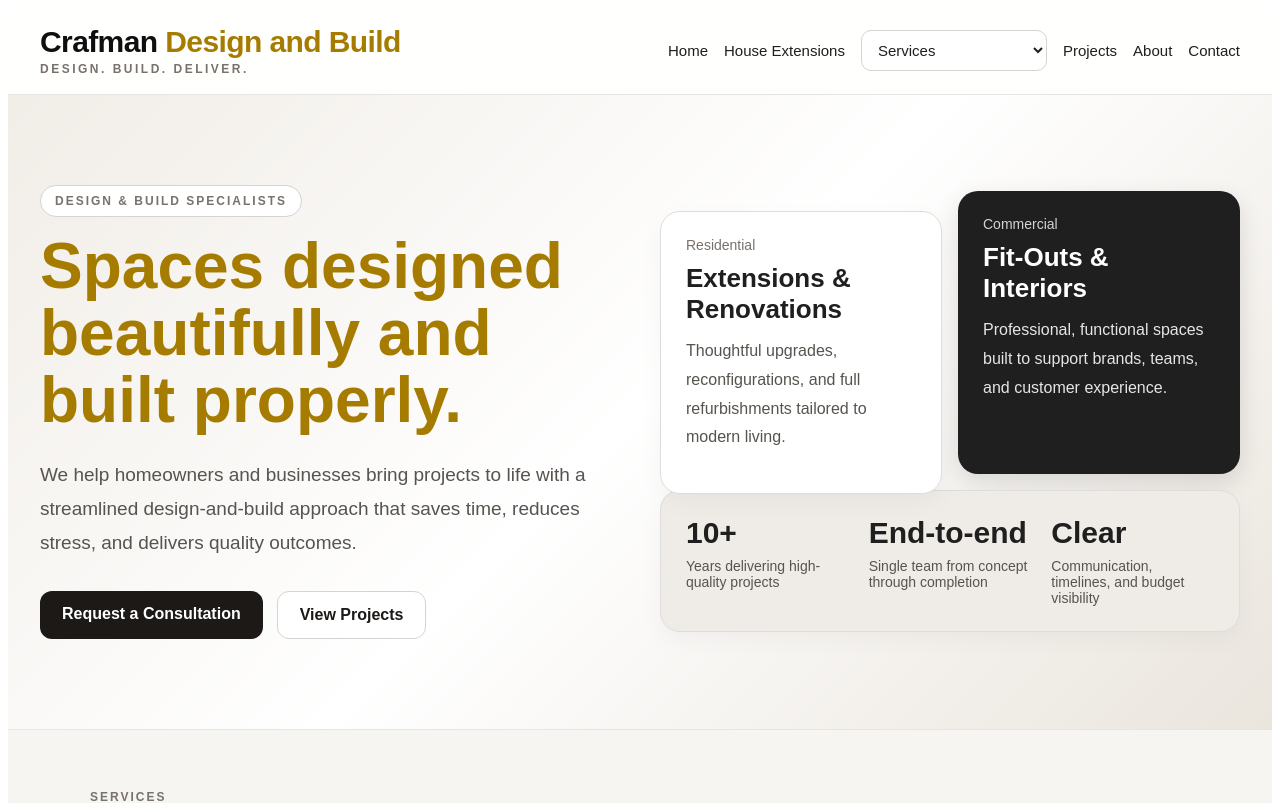
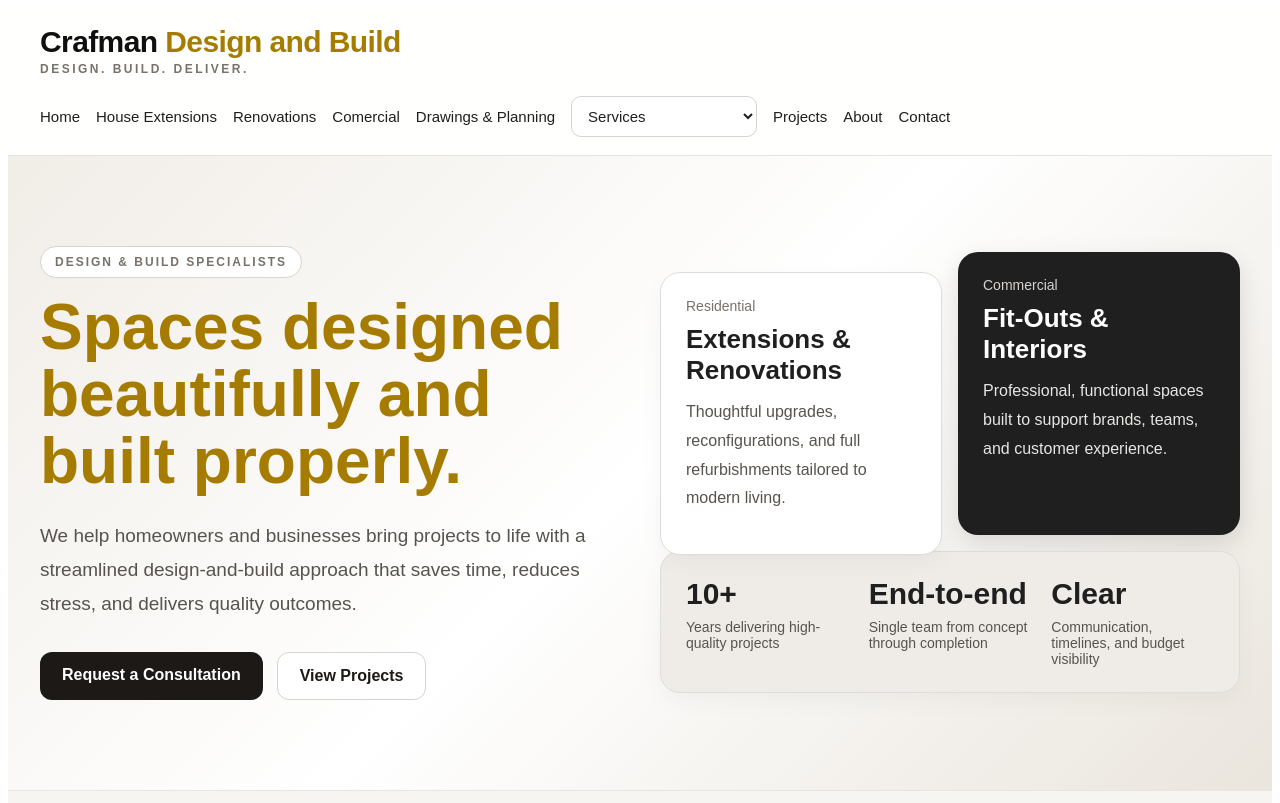
Before and after one commit to brigenujkaj/crafmanwebiste, a React (Vite) app: page / in a window 1280 px wide. Shown: the top 803 px of the page. Built offline with nearby package versions, Linux system fonts and the light colour scheme.

Commit message:
delete dropdown

```diff
--- a/src/components/Layout.jsx
+++ b/src/components/Layout.jsx
@@ -139,10 +139,22 @@ export default function Layout({ children }) {
           >
             <Link to="/" style={navLinkStyle}>
               Home
+            </Link>
+
+             < Link to= "/house-extensions-london" style={navLinkStyle} >
+               House Extensions
                       </Link>
 
-                      < Link to= "/house-extensions-london" style={navLinkStyle} >
-                      House Extensions
+                      < Link to="/renovations-london" style={navLinkStyle} >
+                          Renovations
+                      </Link>
+
+                      < Link to="/commercial-fit-outs-london" style={navLinkStyle} >
+                          Comercial
+                      </Link>
+
+                      < Link to="/drawings-planning" style={navLinkStyle} >
+                          Drawings & Planning
                       </Link>
 
             <select
```
